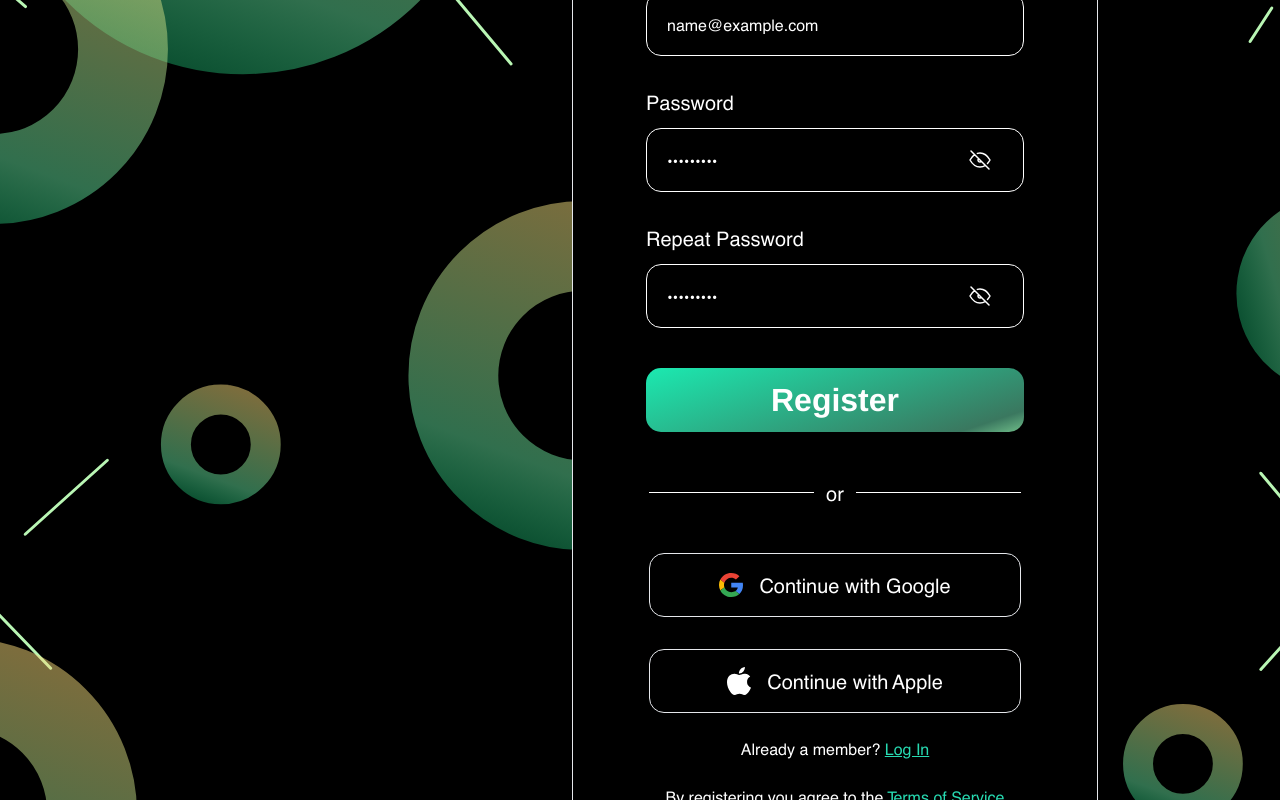
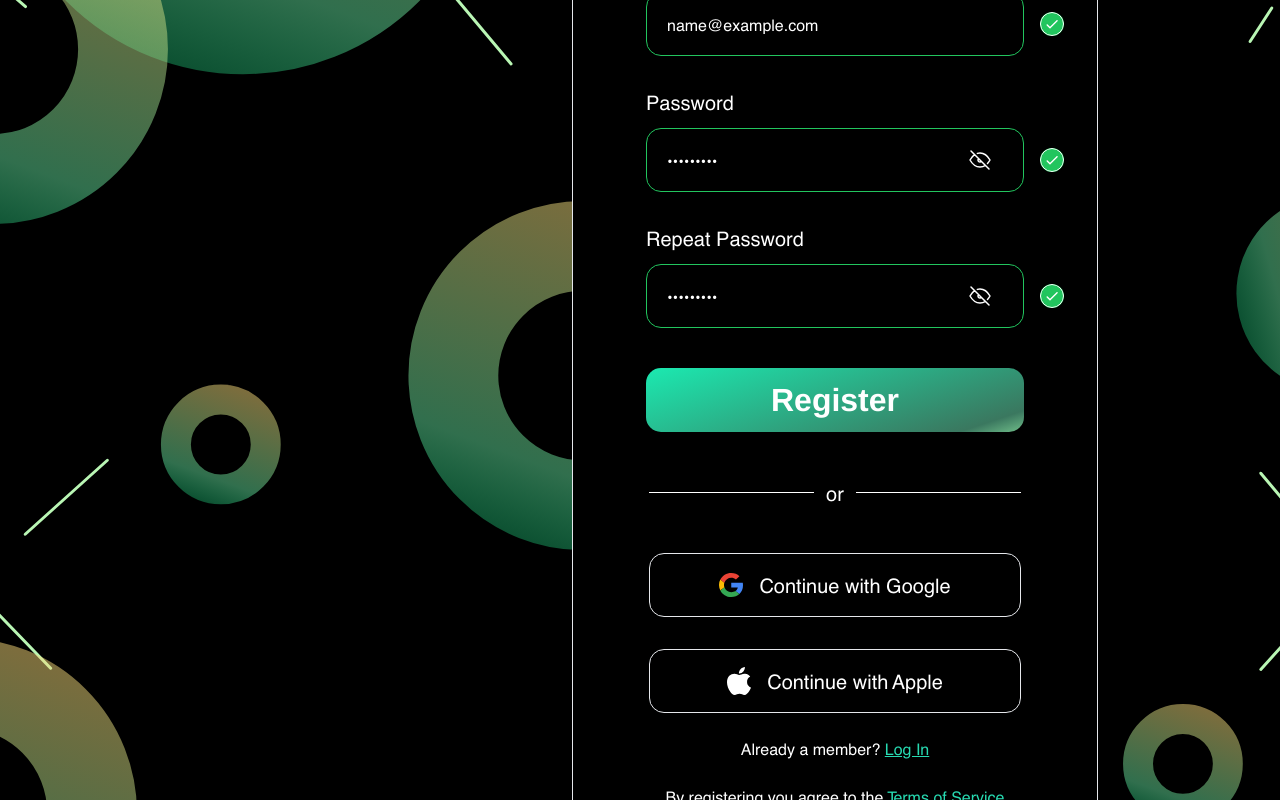
Before and after one commit to KaterynaZhuvak/MyFin, a React (Vite) app: page /registration in a window 1280 px wide. Both pictures are taken after typing "Sample", "Sample", "name@example.com", "Sample123", "Sample123" into the empty fields and a click on the button "Register". Shown: the part 632-1432 px from the top of the page. Built offline with nearby package versions, Linux system fonts and the light colour scheme; no server answers.

Commit message:
chore(MF-106): added form OK and ERROR styles

```diff
--- a/src/shared/ui/Input/index.tsx
+++ b/src/shared/ui/Input/index.tsx
@@ -1,6 +1,7 @@
 import { type ReactNode, type FC, type InputHTMLAttributes } from 'react';
-import { Field, ErrorMessage } from 'formik';
+import { Field, ErrorMessage, useField } from 'formik';
 import { type VariantProps, cva } from 'class-variance-authority';
+import { Icon } from '@shared/icons/Icon';
 import { cn } from '../../lib/cn';
 
 const inputVariants = cva(
@@ -49,22 +50,46 @@ export const Input: FC<InputProps> = ({
   className,
   ...rest
 }) => {
+  const [_, meta] = useField(name);
+
   return (
     <div className={`${label ? 'flex flex-col gap-3' : ''} font-sans text-xl`}>
       <label className='text-white' htmlFor={name}>
         {label}
       </label>
 
+      <div>
         <div className='relative'>
           <Field
-          className={cn(inputVariants({ iconPosition, className }))}
+            className={cn(inputVariants({ iconPosition, className }), {
+              'border-green-500': meta.touched && !meta.error,
+              'border-red-500': meta.touched && meta.error,
+            })}
             id={name}
             name={name}
             {...rest}
           />
-        <ErrorMessage name={name} />
 
           <div className={cn(iconVariants({ iconPosition }))}>{icon}</div>
+
+          {meta.touched && !meta.error ? (
+            <div className='absolute right-[-40px] top-1/2 -translate-y-1/2'>
+              <Icon
+                name='form-ok'
+                className='size-[24px] rounded-full bg-green-500'
+              />
+            </div>
+          ) : null}
+          {meta.touched && meta.error ? (
+            <Icon
+              name='form-error'
+              className='absolute right-[-40px] top-1/2 size-[24px] -translate-y-1/2 rounded-full bg-red-500'
+            />
+          ) : null}
+        </div>
+        <ErrorMessage name={name}>
+          {(msg) => <div className='m-[12px_0] text-red-500'>{msg}</div>}
+        </ErrorMessage>
       </div>
     </div>
   );
```
Also changed, not shown: src/shared/icons/sprite.svg. Lines whose indentation alone changed are shown as unchanged.
